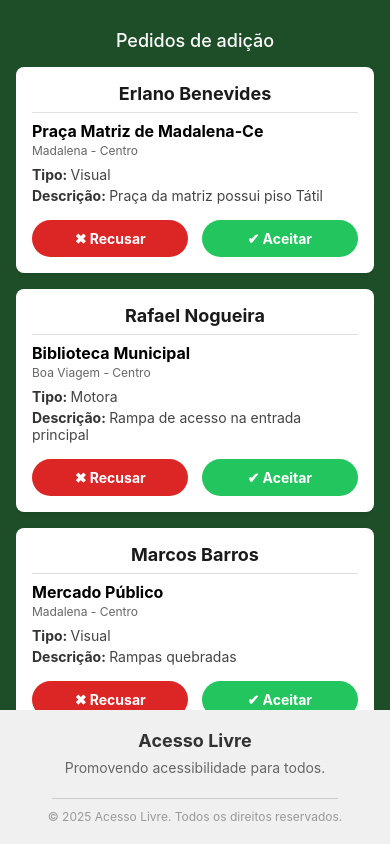
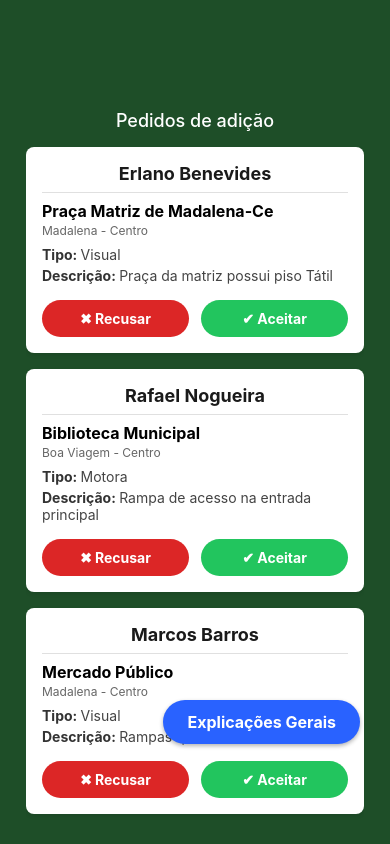
Before and after one commit to Erlanoep13/AcessoLivre-Mobile, a React Native app: screen / in a window 390 px wide. Built offline with nearby package versions, Linux system fonts and the light colour scheme.

Commit message:
adcionando botão de explicações gerais do app

```diff
--- a/App.jsx
+++ b/App.jsx
@@ -1,14 +1,25 @@
 import React from 'react';
-import { View, StyleSheet } from 'react-native';
+import { View, StyleSheet, ScrollView } from 'react-native'; // Adicionei ScrollView de volta
 import { AdditionRequests } from './src/pages/Admin/AdditionRequests';
 import { Footer } from './src/components/Footer';
+import { ExplicaçõesGerais } from './src/components/ExplicaçoesGerais';
 
 export default function App() {
   return (
     <View style={styles.container}>
 
-      <AdditionRequests />
-      <Footer />
+
+      <ExplicaçõesGerais />
+
+      <ScrollView contentContainerStyle={styles.scrollContent}>
+
+        <View style={styles.mainContent}>
+           <AdditionRequests />
+        </View>
+
+        <Footer />
+
+      </ScrollView>
 
     </View>
   );
@@ -19,4 +30,13 @@ const styles = StyleSheet.create({
     flex: 1,
     backgroundColor: '#1e4e28',
   },
+  scrollContent: {
+    flexGrow: 1, // Faz a área de rolagem ocupar toda a altura disponível
+    justifyContent: 'space-between', // Separa o topo do rodapé
+  },
+  mainContent: {
+    flex: 1, // Garante que o conteúdo ocupe espaço
+    paddingTop: 80, // DÁ UM ESPAÇO para o botão flutuante não ficar em cima do texto
+    paddingHorizontal: 10,
+  }
 });
--- /dev/null
+++ b/src/components/ExplicaçoesGerais.jsx
@@ -0,0 +1,185 @@
+import React, { useState } from 'react';
+import {
+  View,
+  Text,
+  StyleSheet,
+  TouchableOpacity,
+  Modal,
+  ScrollView,
+  Image
+} from 'react-native';
+import { MaterialIcons } from '@expo/vector-icons';
+
+export function ExplicaçõesGerais() {
+  const [modalVisible, setModalVisible] = useState(false);
+
+  return (
+    <View style={styles.container}>
+      {/* --- O BOTÃO QUE FICA NA TELA --- */}
+      <TouchableOpacity
+        style={styles.openButton}
+        onPress={() => setModalVisible(true)}
+      >
+        <Text style={styles.textButton}>Explicações Gerais</Text>
+      </TouchableOpacity>
+
+      {/* --- O POP-UP (MODAL) --- */}
+      <Modal
+        animationType="slide"
+        transparent={true}
+        visible={modalVisible}
+        onRequestClose={() => setModalVisible(false)}
+      >
+        <View style={styles.centeredView}>
+          <View style={styles.modalView}>
+
+            {/* Cabeçalho do Modal com botão de fechar */}
+            <View style={styles.modalHeader}>
+              <Text style={styles.modalTitle}>Informações de Acessibilidade</Text>
+              <TouchableOpacity onPress={() => setModalVisible(false)}>
+                <MaterialIcons name="close" size={24} color="#333" />
+              </TouchableOpacity>
+            </View>
+
+            <ScrollView contentContainerStyle={styles.modalContent}>
+
+              {/* --- Seção Deficiência Motora (Vermelho) --- */}
+              <View style={styles.sectionItem}>
+                <View style={styles.rowTitle}>
+                  <View style={[styles.colorIndicator, { backgroundColor: '#d32f2f' }]} />
+                  <Text style={styles.sectionTitle}>Deficiência Motora</Text>
+                </View>
+                <Text style={styles.descriptionText}>
+                  Locais sinalizados em <Text style={{fontWeight: 'bold'}}>vermelho</Text> possuem acessibilidade voltada a pessoas com deficiência motora (ex.: rampas, pisos antiderrapantes, corrimãos).
+                </Text>
+
+
+                <Image
+                  source={{ uri: 'https://via.placeholder.com/300x150/ccc/333?text=Foto+Rampa' }}
+                  style={styles.imagePlaceholder}
+                  resizeMode="cover"
+                />
+              </View>
+
+
+              <View style={styles.sectionItem}>
+                <View style={styles.rowTitle}>
+                  <View style={[styles.colorIndicator, { backgroundColor: '#2e7d32' }]} />
+                  <Text style={styles.sectionTitle}>Deficiência Visual</Text>
+                </View>
+                <Text style={styles.descriptionText}>
+                  Locais em <Text style={{fontWeight: 'bold'}}>verde</Text> possuem recursos para pessoas com deficiência visual (ex.: piso tátil, placas em braille, sinal sonoro).
+                </Text>
+
+
+                <Image
+                  source={{ uri: 'https://via.placeholder.com/300x150/ccc/333?text=Foto+Piso+Tatil' }}
+                  style={styles.imagePlaceholder}
+                  resizeMode="cover"
+                />
+              </View>
+
+            </ScrollView>
+
+          </View>
+        </View>
+      </Modal>
+    </View>
+  );
+}
+
+const styles = StyleSheet.create({
+  container: {
+    //
+    position: 'absolute', // Tira o botão do fluxo normal e faz ele flutuar  // Distância do topo (ajuste conforme a altura da sua Navbar)
+    bottom: 100,
+    right: 30,
+    zIndex: 99,
+    alignSelf: 'center',
+  },
+  openButton: {
+    backgroundColor: '#2962ff',
+    paddingHorizontal: 24,
+    paddingVertical: 12,
+    borderRadius: 25,
+    elevation: 5, // Sombra mais forte para parecer que está flutuando
+    shadowColor: '#000',
+    shadowOffset: { width: 0, height: 2 },
+    shadowOpacity: 0.3,
+    shadowRadius: 4,
+  },
+  textButton: {
+    color: 'white',
+    fontWeight: 'bold',
+    fontSize: 16,
+  },
+
+  // Estilos do Modal
+  centeredView: {
+    flex: 1,
+    justifyContent: 'center',
+    alignItems: 'center',
+    backgroundColor: 'rgba(0,0,0,0.5)', // Fundo escuro transparente
+    padding: 20,
+  },
+  modalView: {
+    width: '100%',
+    maxHeight: '85%',
+    backgroundColor: 'white',
+    borderRadius: 15,
+    padding: 20,
+    elevation: 5,
+    shadowColor: '#000',
+    shadowOffset: { width: 0, height: 2 },
+    shadowOpacity: 0.25,
+    shadowRadius: 4,
+  },
+  modalHeader: {
+    flexDirection: 'row',
+    justifyContent: 'space-between',
+    alignItems: 'center',
+    marginBottom: 15,
+    borderBottomWidth: 1,
+    borderBottomColor: '#eee',
+    paddingBottom: 10,
+  },
+  modalTitle: {
+    fontSize: 18,
+    fontWeight: 'bold',
+    color: '#1e4e28', // Verde do tema
+  },
+  modalContent: {
+    paddingBottom: 20,
+  },
+  sectionItem: {
+    marginBottom: 25,
+  },
+  rowTitle: {
+    flexDirection: 'row',
+    alignItems: 'center',
+    marginBottom: 8,
+  },
+  colorIndicator: {
+    width: 12,
+    height: 24, // Faz aquele formato de "pílula" vertical pequena
+    borderRadius: 4,
+    marginRight: 8,
+  },
+  sectionTitle: {
+    fontSize: 16,
+    fontWeight: 'bold',
+    color: '#000',
+  },
+  descriptionText: {
+    fontSize: 14,
+    color: '#333',
+    lineHeight: 20,
+    marginBottom: 10,
+  },
+  imagePlaceholder: {
+    width: '100%',
+    height: 180,
+    borderRadius: 8,
+    backgroundColor: '#f0f0f0',
+  },
+});
```
